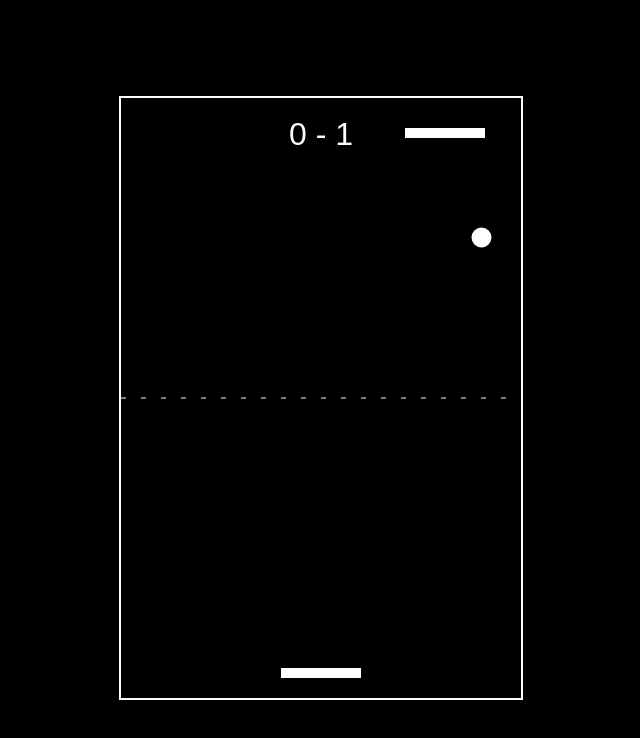
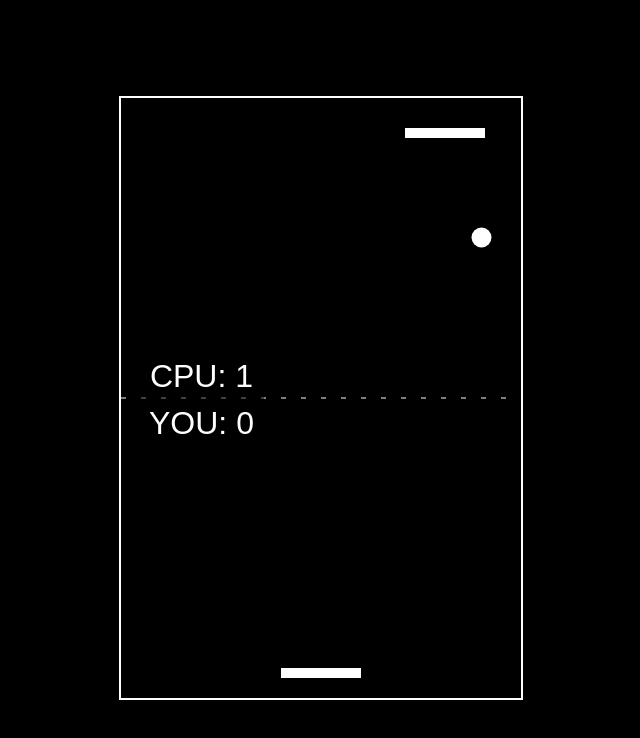
Before and after one commit to husnimarwan/pong, a plain HTML site: page index.html in a window 1280 px wide. Shown: the whole page, without its empty margins (319-959 px from the left). Drawn offline with Linux system fonts and the light colour scheme.

Commit message:
Fix the score placement

```diff
--- a/index.html
+++ b/index.html
@@ -9,9 +9,8 @@
 <body>
     <div class="game-container">
         <div class="score">
-            <span id="player-score">0</span>
-            <span>-</span>
-            <span id="computer-score">0</span>
+            <div>CPU: <span id="computer-score">0</span></div>
+            <div>YOU: <span id="player-score">0</span></div>
         </div>
         <canvas id="gameCanvas"></canvas>
     </div>
--- a/styles.css
+++ b/styles.css
@@ -15,12 +15,19 @@ body {
 
 .score {
     position: absolute;
-    top: 20px;
-    left: 50%;
-    transform: translateX(-50%);
+    top: 50%;
+    left: 20px;
+    transform: translateY(-50%);
     color: white;
     font-size: 32px;
     z-index: 1;
+    display: flex;
+    flex-direction: column;
+    gap: 10px;
+    text-align: center;
+    background-color: rgba(0, 0, 0, 0.5);
+    padding: 10px;
+    border-radius: 5px;
 }
 
 #gameCanvas {
```
